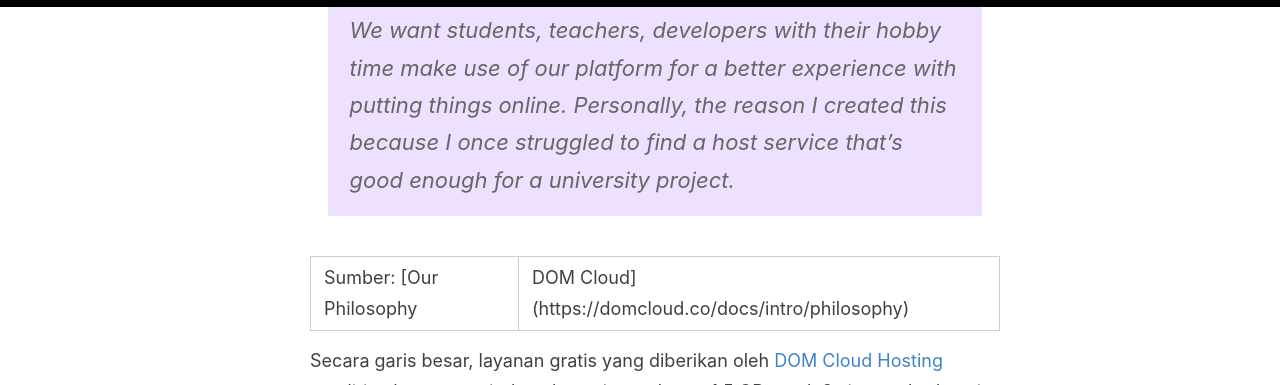
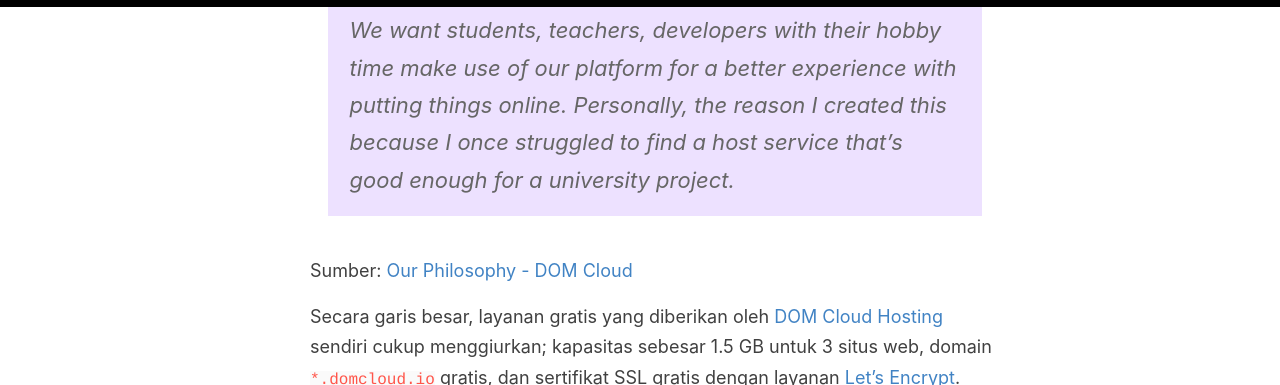
Before and after one commit to determinedguy/cecoret, a Jekyll site: the page built from _posts/2023-5-2-hosting-alternatives.md, in a window 1280 px wide and 900 px high, scrolled down 637 px, cut to the strip 0-385 px from the top of the window. Built offline with Jekyll 4.4.1, drawn with Linux system fonts in a browser that asks for light colours.

Commit message:
fix: formatting

```diff
--- a/_posts/2023-5-2-hosting-alternatives.md
+++ b/_posts/2023-5-2-hosting-alternatives.md
@@ -12,7 +12,7 @@ categories: [PBP, Django, Hosting]
 
     > We want students, teachers, developers with their hobby time make use of our platform for a better experience with putting things online. Personally, the reason I created this because I once struggled to find a host service that's good enough for a university project.
 
-    Sumber: [Our Philosophy | DOM Cloud](https://domcloud.co/docs/intro/philosophy)
+    Sumber: [Our Philosophy - DOM Cloud](https://domcloud.co/docs/intro/philosophy)
 
     Secara garis besar, layanan gratis yang diberikan oleh [DOM Cloud Hosting] sendiri cukup menggiurkan; kapasitas sebesar 1.5 GB untuk 3 situs web, domain `*.domcloud.io` gratis, dan sertifikat SSL gratis dengan layanan [Let's Encrypt](https://letsencrypt.org/).
 
```
